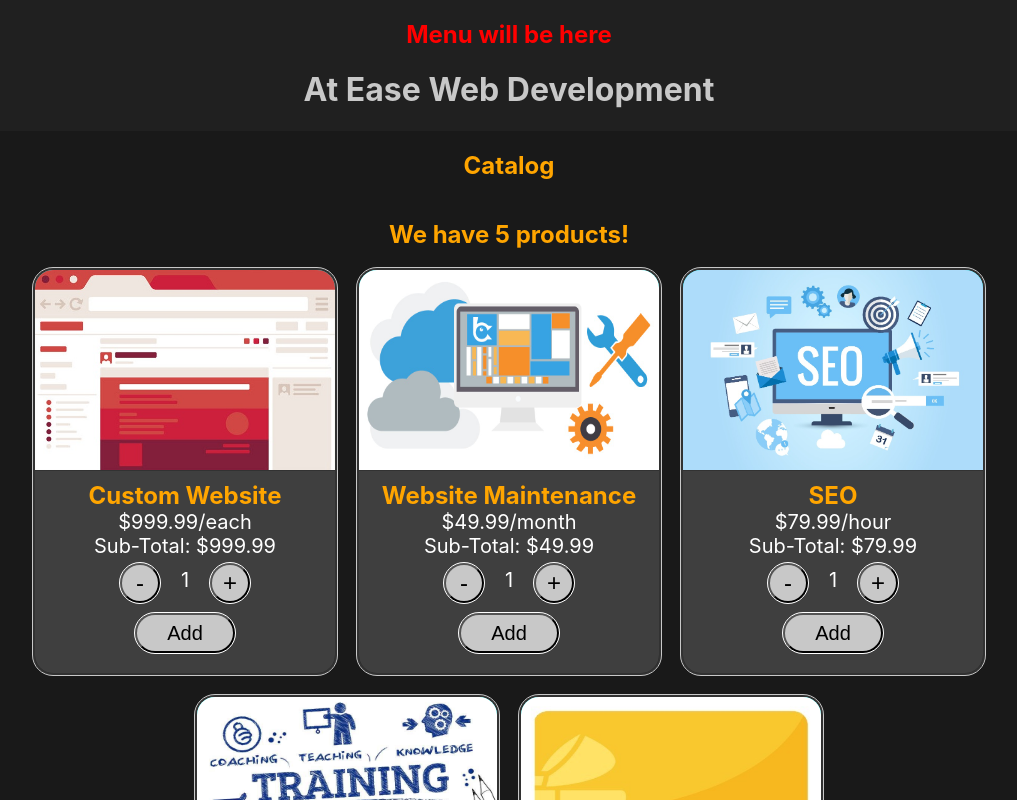
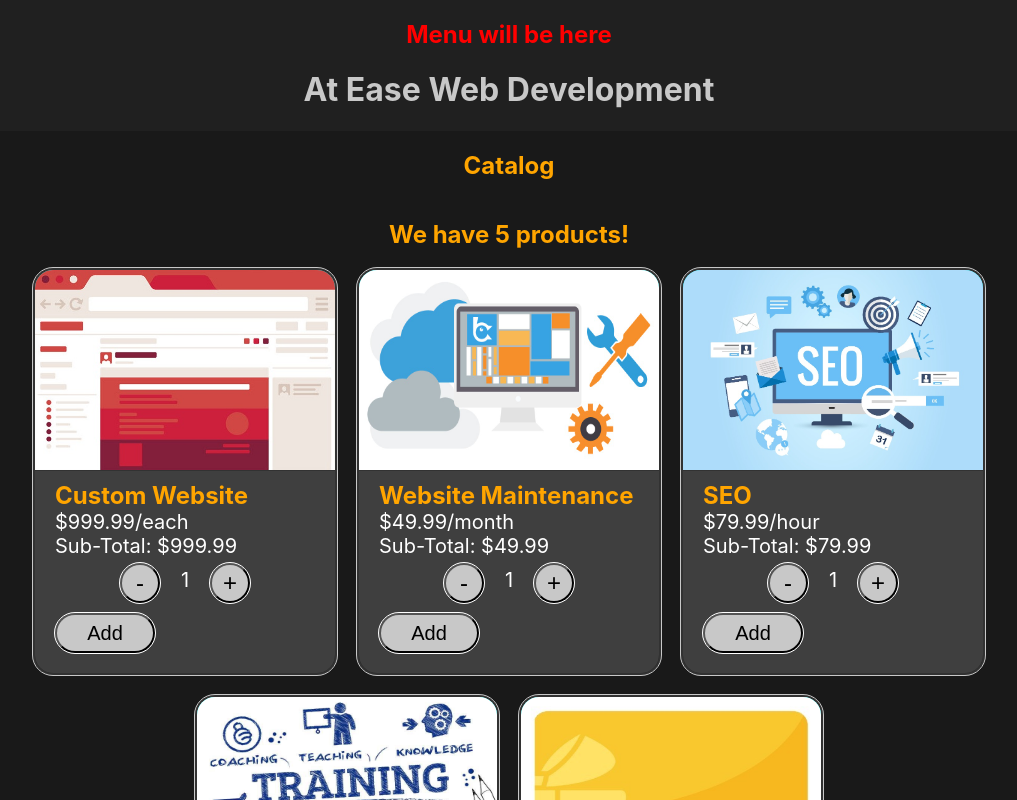
Before and after one commit to Finsternavy/thewebatease, a React (Create React App) app: page / in a window 1280 px wide. Shown: the top 800 px of the page, without its empty margins (131-1148 px from the left). Built offline with nearby package versions, Linux system fonts and the light colour scheme.

Commit message:
Update App.css

```diff
--- a/src/App.css
+++ b/src/App.css
@@ -1,13 +1,9 @@
 html{
   background-color: rgb(32, 32, 32);
 }
-.App {
+.App .navbar,
+.App h1{
   text-align: center;
-}
-
-.App-logo {
-  height: 40vmin;
-  pointer-events: none;
 }
 
 @media (prefers-reduced-motion: no-preference) {
```
